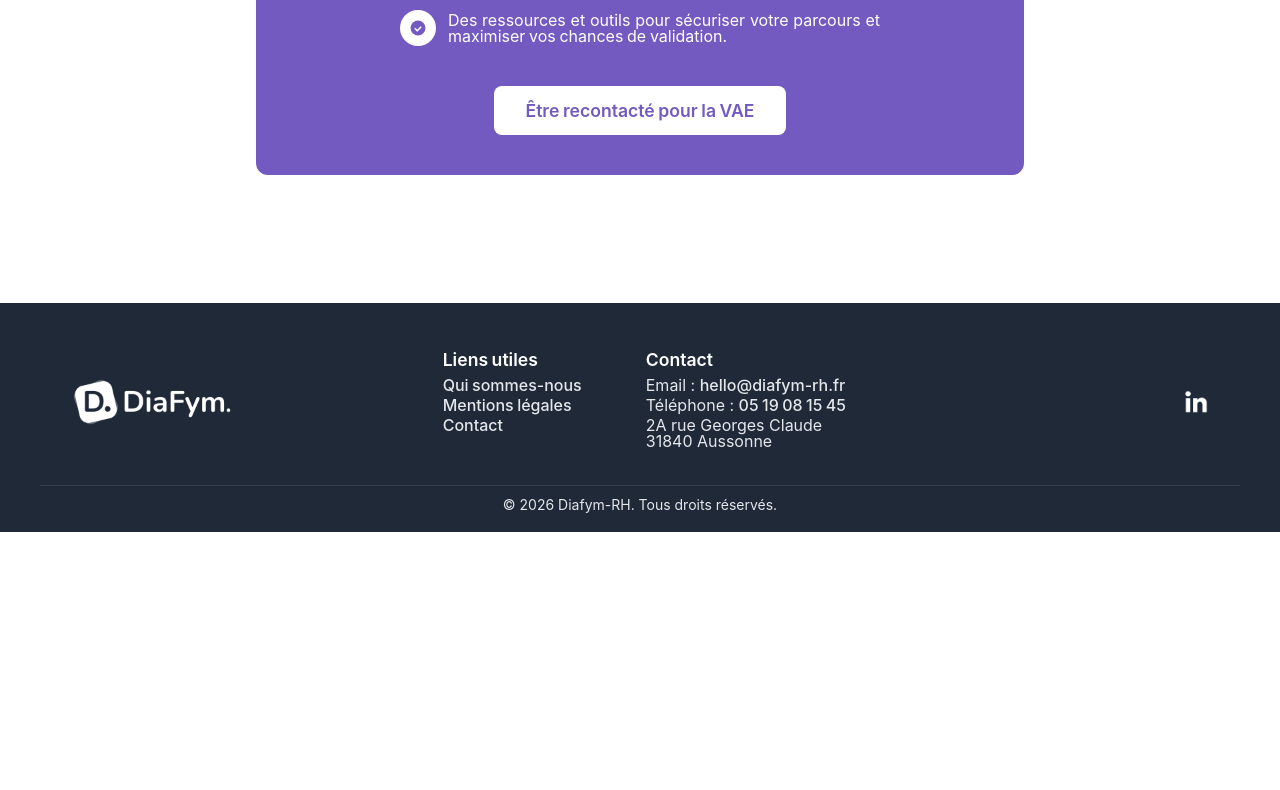
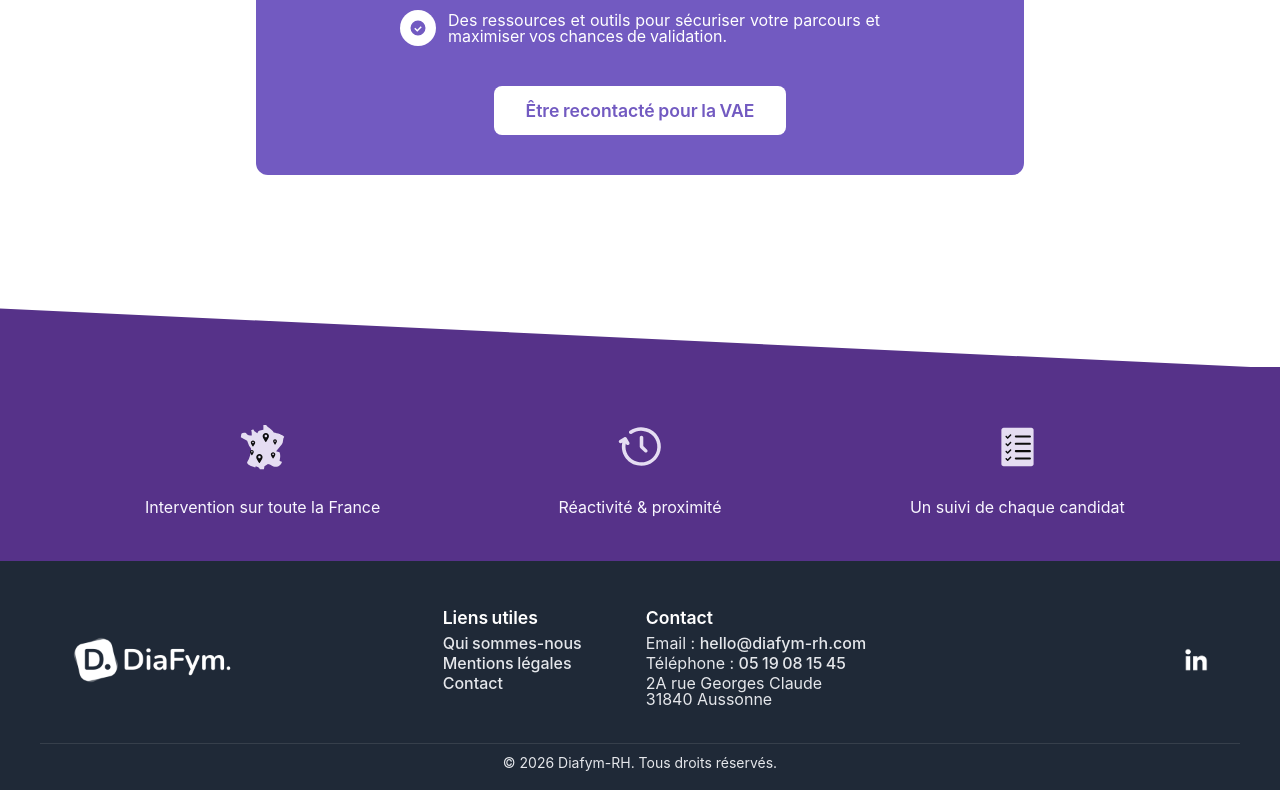
Before and after one commit to dblandintwelv/diafym_website, a React (Vite) app: page /formations/vae in a window 1280 px wide. Shown: the part 696-1486 px from the top of the page. Before the commit the page ends 1228 px from the top, so only its background shows below. Built offline with nearby package versions, Linux system fonts and the light colour scheme.

Commit message:
vae page fixed

```diff
--- a/src/components/Footer/Footer.jsx
+++ b/src/components/Footer/Footer.jsx
@@ -20,7 +20,7 @@ const Footer = () => {
           </div>
           <div className="footer-section">
             <h3>Contact</h3>
-            <p>Email : <a href="mailto:hello@diafym-rh.com">hello@diafym-rh.fr</a></p>
+            <p>Email : <a href="mailto:hello@diafym-rh.com">hello@diafym-rh.com</a></p>
             <p>Téléphone : <a href="tel:+33519081545">05 19 08 15 45</a></p>
             <p>2A rue Georges Claude<br />31840 Aussonne</p>
           </div>
--- a/src/pages/Formation/VAE.css
+++ b/src/pages/Formation/VAE.css
@@ -7,6 +7,7 @@
   max-width: 1200px;
   margin: 0 auto;
   padding: 4rem 2rem;
+  width: 100%;
 }
 
 .vae-intro-title {
--- a/src/pages/Formation/VAE.jsx
+++ b/src/pages/Formation/VAE.jsx
@@ -66,6 +66,33 @@ const VAE = () => {
           </div>
         </section>
       </main>
+
+      <section className="recrutement-bottom-cta">
+        <div className="recrutement-bottom-cta-inner">
+          <div className="recrutement-bottom-item">
+            <img
+              src="/assets/images/RecrutementPicto1.svg"
+              alt="Carte de France"
+            />
+            <p>Intervention sur toute la France</p>
+          </div>
+          <div className="recrutement-bottom-item">
+            <img
+              src="/assets/images/RecrutementPicto2.svg"
+              alt="Horloge"
+            />
+            <p>Réactivité & proximité</p>
+          </div>
+          <div className="recrutement-bottom-item">
+            <img
+              src="/assets/images/RecrutementPicto3.svg"
+              alt="Document"
+            />
+            <p>Un suivi de chaque candidat</p>
+          </div>
+        </div>
+      </section>
+
       <Footer />
     </div>
   )
```
